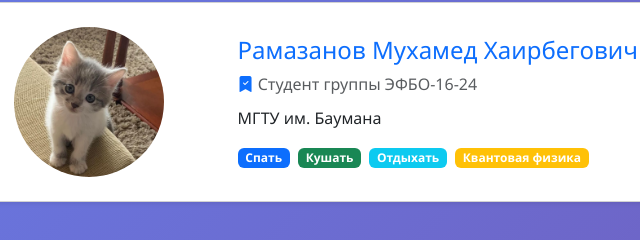
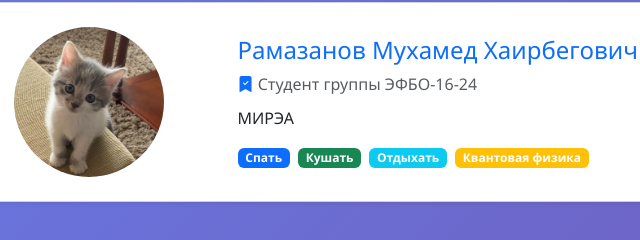
Before and after one commit to Muhamed201/frontend-and-backend-practice, a plain HTML site: page index.html in a window 1280 px wide. Shown: the part 191-431 px from the top of the page, 142-782 px from the left. Drawn offline with nearby package versions, Linux system fonts and the light colour scheme.

Commit message:
ПР12 исправление

```diff
--- a/index.html
+++ b/index.html
@@ -94,7 +94,7 @@
                                     Студент группы ЭФБО-16-24
                                 </p>
                                 <p class="card-text">
-                                    МГТУ им. Баумана
+                                    МИРЭА
                                 </p>
                                 <div class="d-flex gap-2 flex-wrap">
                                     <span class="badge bg-primary">Спать</span>
```
